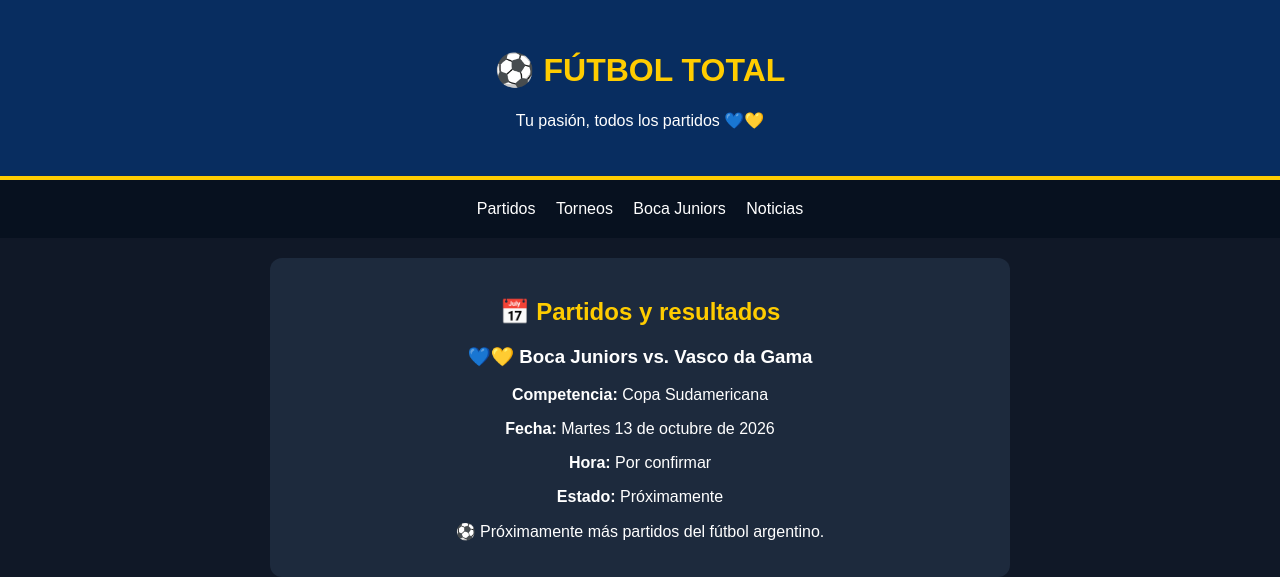
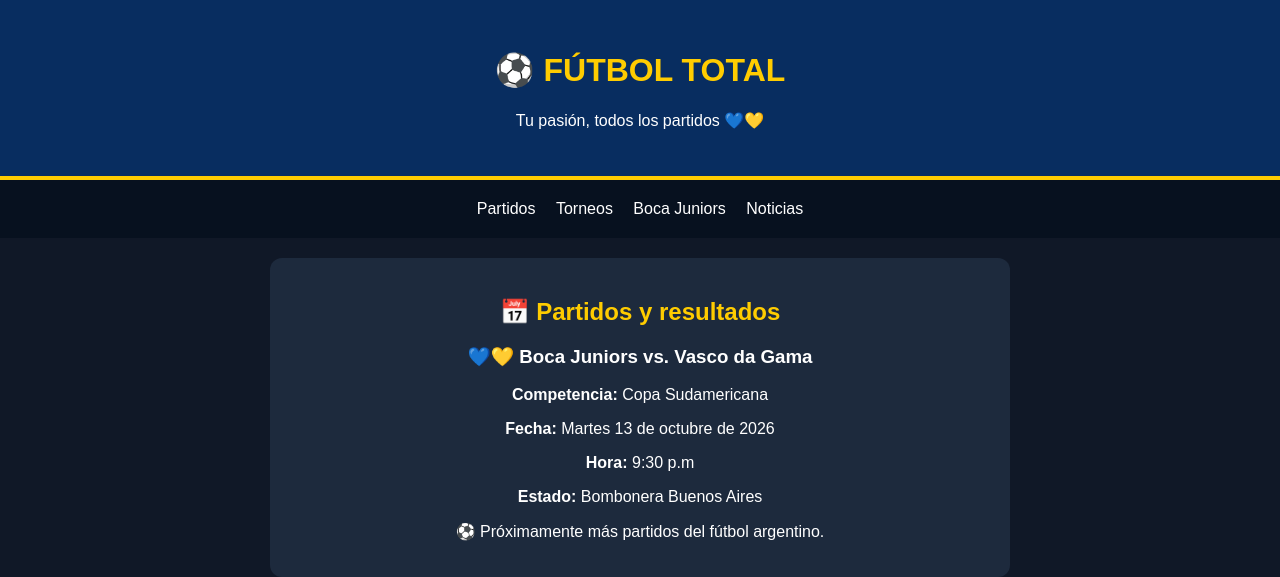
Before and after one commit to Donna3211/Futbol-Total, a plain HTML site: page index.html in a window 1280 px wide. Shown: the top 577 px of the page. Drawn offline with Linux system fonts and the light colour scheme.

Commit message:
Update match time and location for Boca Juniors game

```diff
--- a/index.html
+++ b/index.html
@@ -59,8 +59,8 @@ section {
     <h3>💙💛 Boca Juniors vs. Vasco da Gama</h3>
     <p><strong>Competencia:</strong> Copa Sudamericana</p>
     <p><strong>Fecha:</strong> Martes 13 de octubre de 2026</p>
-    <p><strong>Hora:</strong> Por confirmar</p>
-    <p><strong>Estado:</strong> Próximamente</p>
+    <p><strong>Hora:</strong> 9:30 p.m
+    <p><strong>Estado:</strong> Bombonera Buenos Aires
   </div>
 
   <p>⚽ Próximamente más partidos del fútbol argentino.</p>
```
